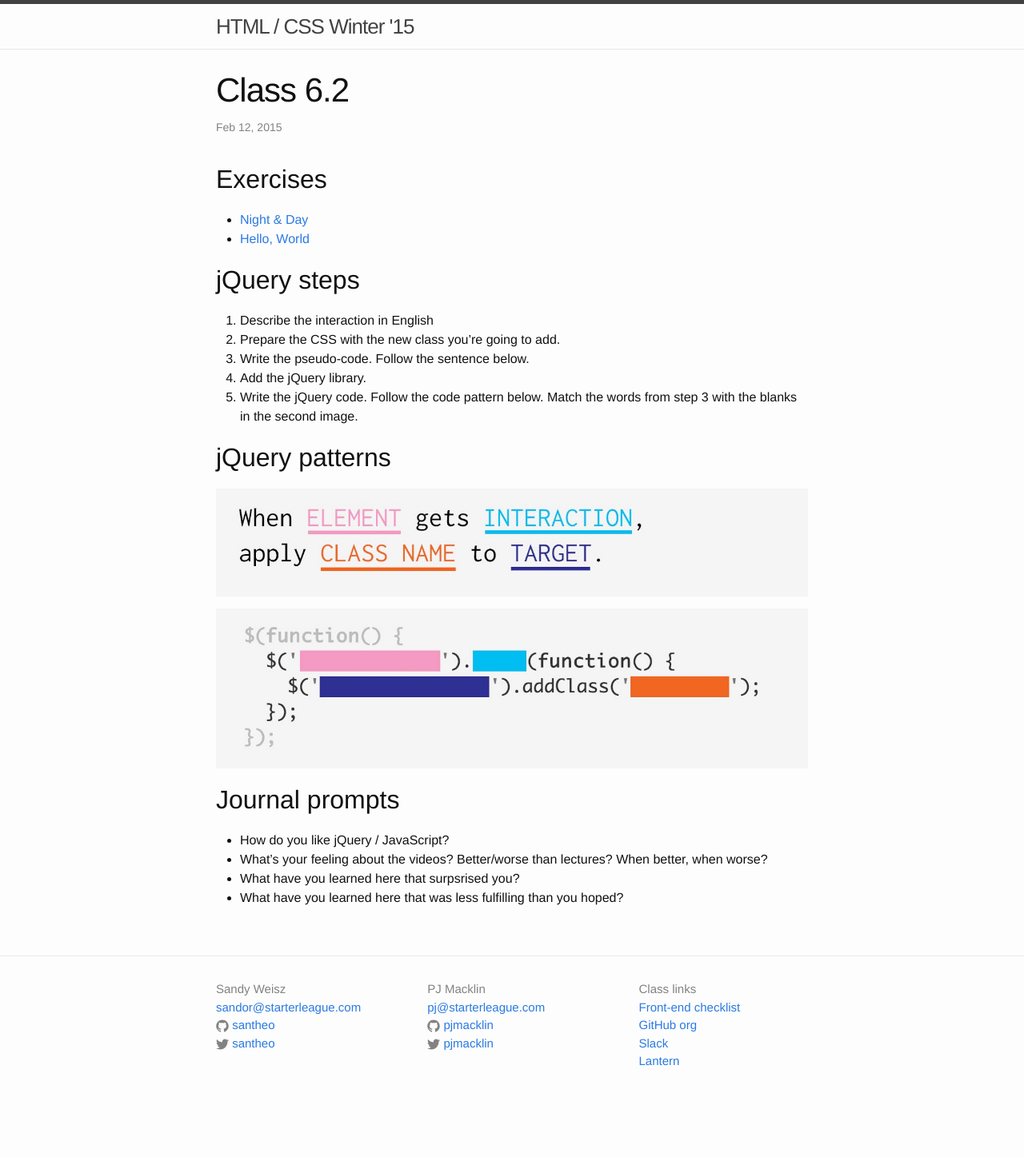
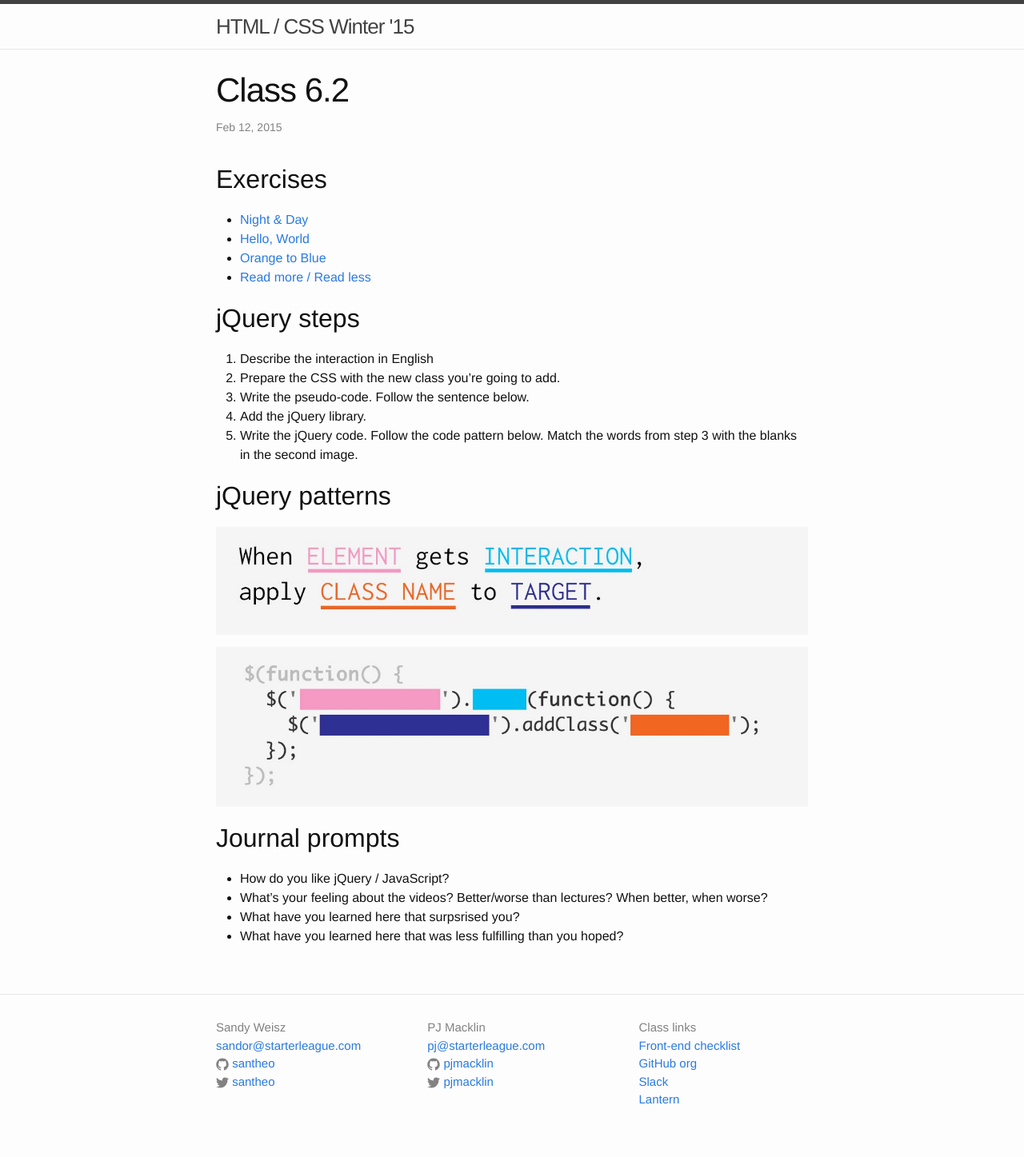
Before and after one commit to tsl-html-css/tsl-html-css.github.io, a Jekyll site: the page built from _posts/2015-02-12-6.2.md, in a window 1280 px wide. Shown: the whole page at 80% size. Built offline with Jekyll 4.4.1, drawn with Linux system fonts in a browser that asks for light colours; before the commit the page ends 1399 px from its top, so only the background shows below that.

Commit message:
Two more exercises

```diff
--- a/_posts/2015-02-12-6.2.md
+++ b/_posts/2015-02-12-6.2.md
@@ -9,6 +9,8 @@ categories: class
 
 * [Night & Day](http://jsbin.com/zayori/2/edit?html,css,js,output)
 * [Hello, World](http://jsbin.com/gowaga/1/edit?html,css,js,output)
+* [Orange to Blue](http://jsbin.com/xitefa/1/edit?html,css,js,output)
+* [Read more / Read less](http://jsbin.com/qojucu/1/edit?html,css,js,output)
 
 ## jQuery steps
 
```
